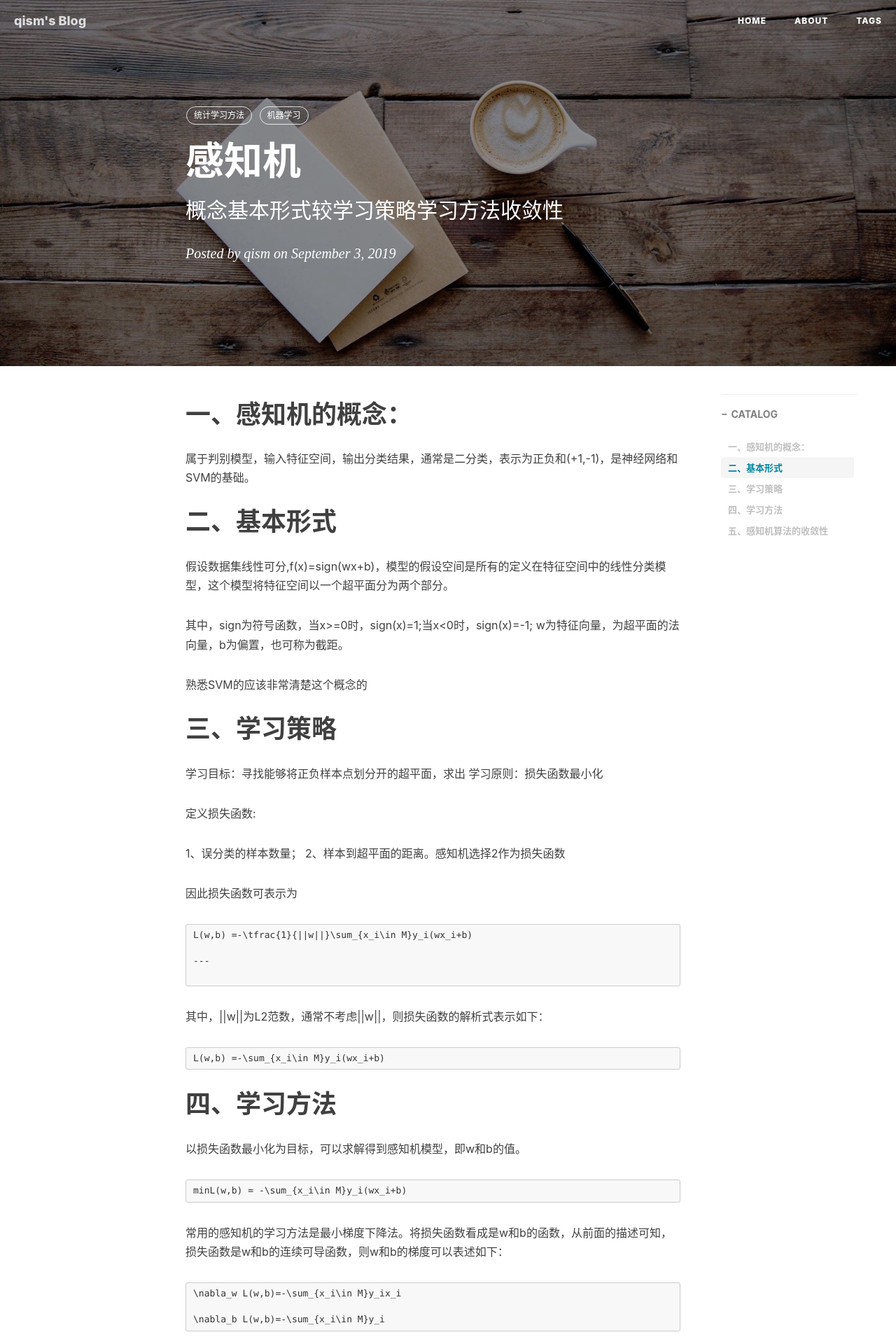
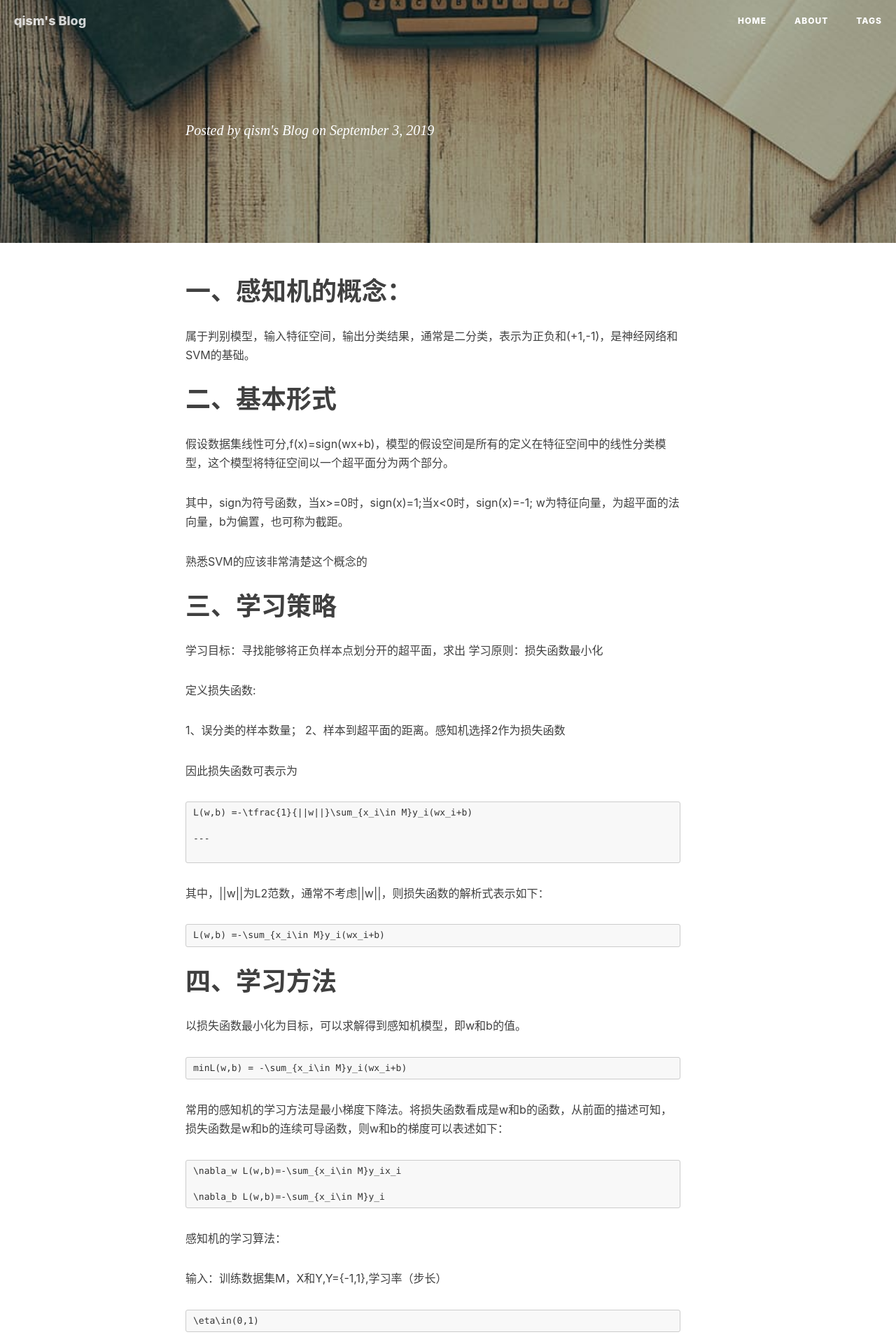
Before and after one commit to qism/github.io, a Jekyll site: the page built from _posts/2019-09-03-感知机.md, in a window 1280 px wide. Shown: the top 1920 px of the page at 70% size. Built offline with Jekyll 4.4.1, drawn with Linux system fonts in a browser that asks for light colours; nearby versions of some CDN libraries; our own code applies the rules of GitHub Pages for plain Markdown files; comment, search, counter and statistics services are not loaded.

Commit message:
Update and rename _posts/2019-09-03-感知机.md to  _posts/2019-09-03-感知机.md

```diff
--- a/_posts/2019-09-03-感知机.md
+++ b/_posts/2019-09-03-感知机.md
@@ -1,6 +1,6 @@
 ---
-layout:     post
-title:      感知机
+layout:
+title:
 subtitle:
         - 概念
         - 基本形式较
@@ -8,8 +8,8 @@ subtitle:
         - 学习方法
         - 收敛性
 date:       2019-09-03
-author:     qism
-header-img: img/post-bg-coffee.jpeg
+au
+header-img: img/post-bg-coffee.jp
 catalog: true
 tags:
         - 统计学习方法
```
